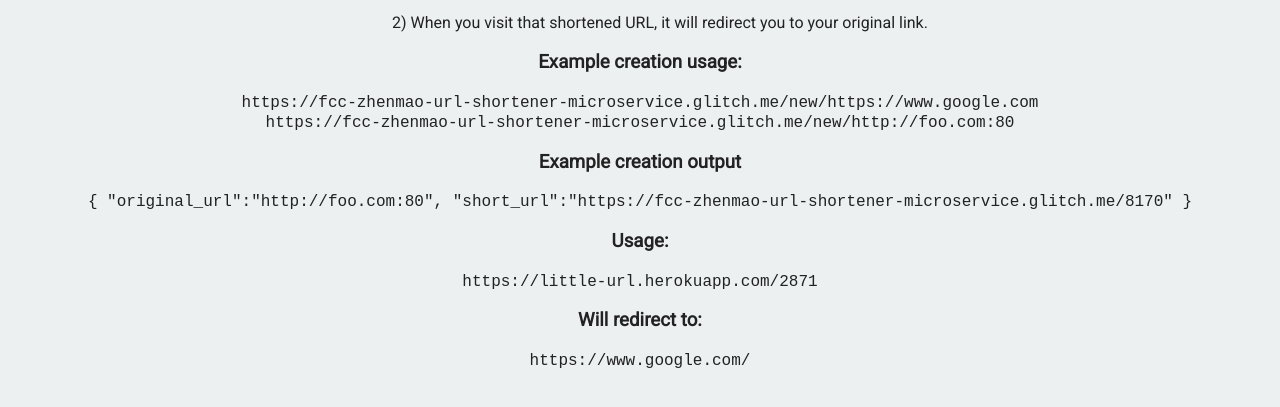
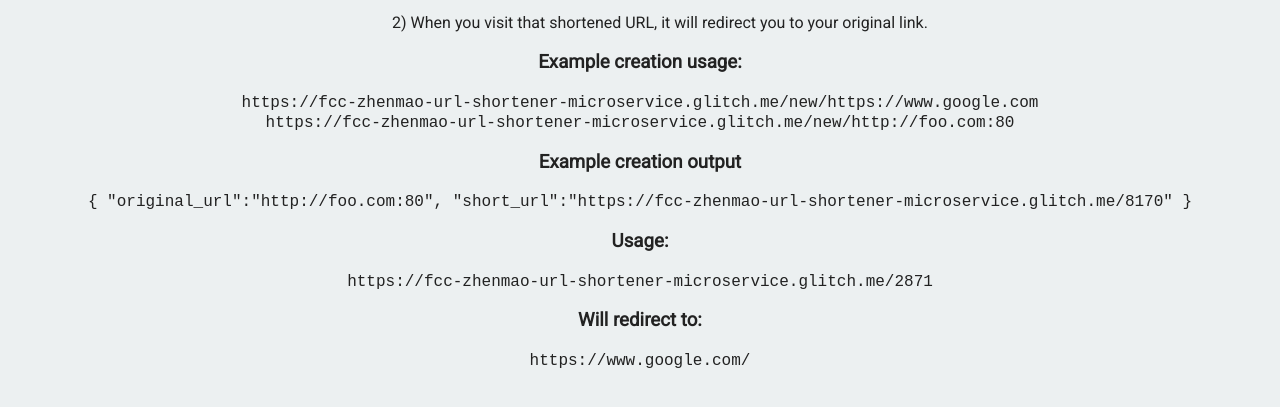
Before and after one commit to Zhenmao/fcc-url-shortener-microservice, a website: page views/index.html in a window 1280 px wide. Shown: the part 121-528 px from the top of the page. Drawn offline with Linux system fonts and the light colour scheme.

Commit message:
📇🚗 Updated with Glitch Correct URL in README

```diff
--- a/views/index.html
+++ b/views/index.html
@@ -35,7 +35,7 @@
         <h3>
           Usage:
         </h3>
-        <code>https://little-url.herokuapp.com/2871</code>
+        <code>https://fcc-zhenmao-url-shortener-microservice.glitch.me/2871</code>
 
         <h3>
           Will redirect to:
```
Also changed, not shown: README.md.
